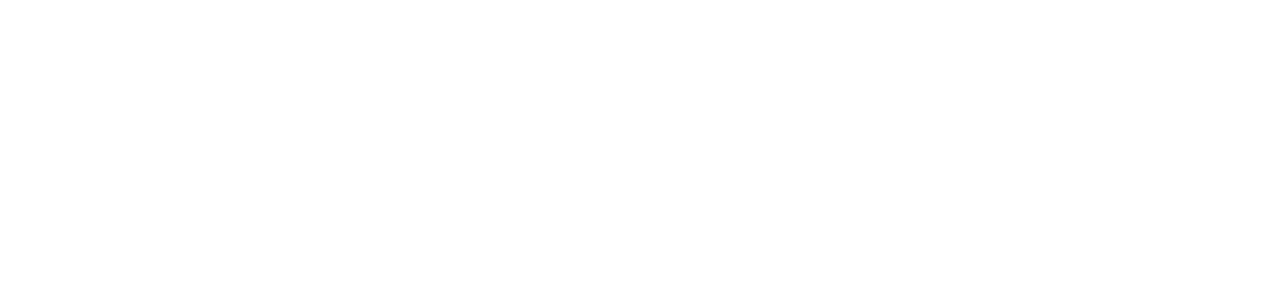
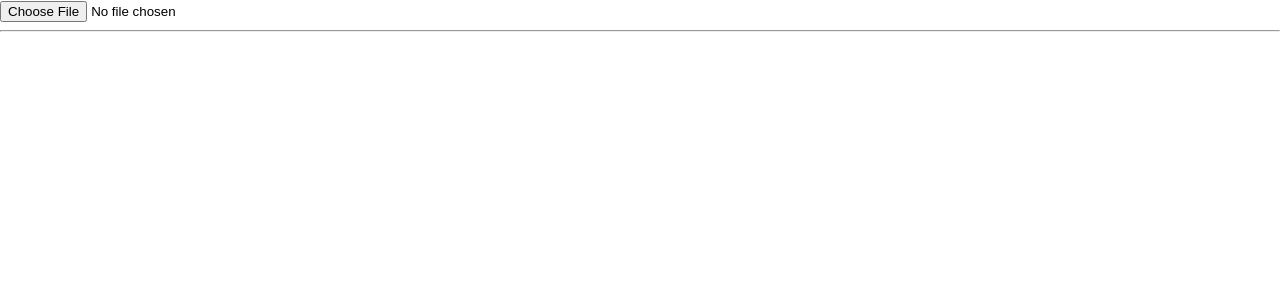
Before and after one commit to zehdi02/vocab-hunter, a React (Create React App) app: page / in a window 1280 px wide. Shown: the top 300 px of the page. Built offline with nearby package versions, Linux system fonts and the light colour scheme.

Commit message:
Included UploadFile component in App.js

```diff
--- a/src/App.js
+++ b/src/App.js
@@ -1,6 +1,10 @@
+import UploadFile from "./components/UploadFile";
+
 function App() {
   return (
     <div className="App">
+
+      <UploadFile />
 
     </div>
   );
```
